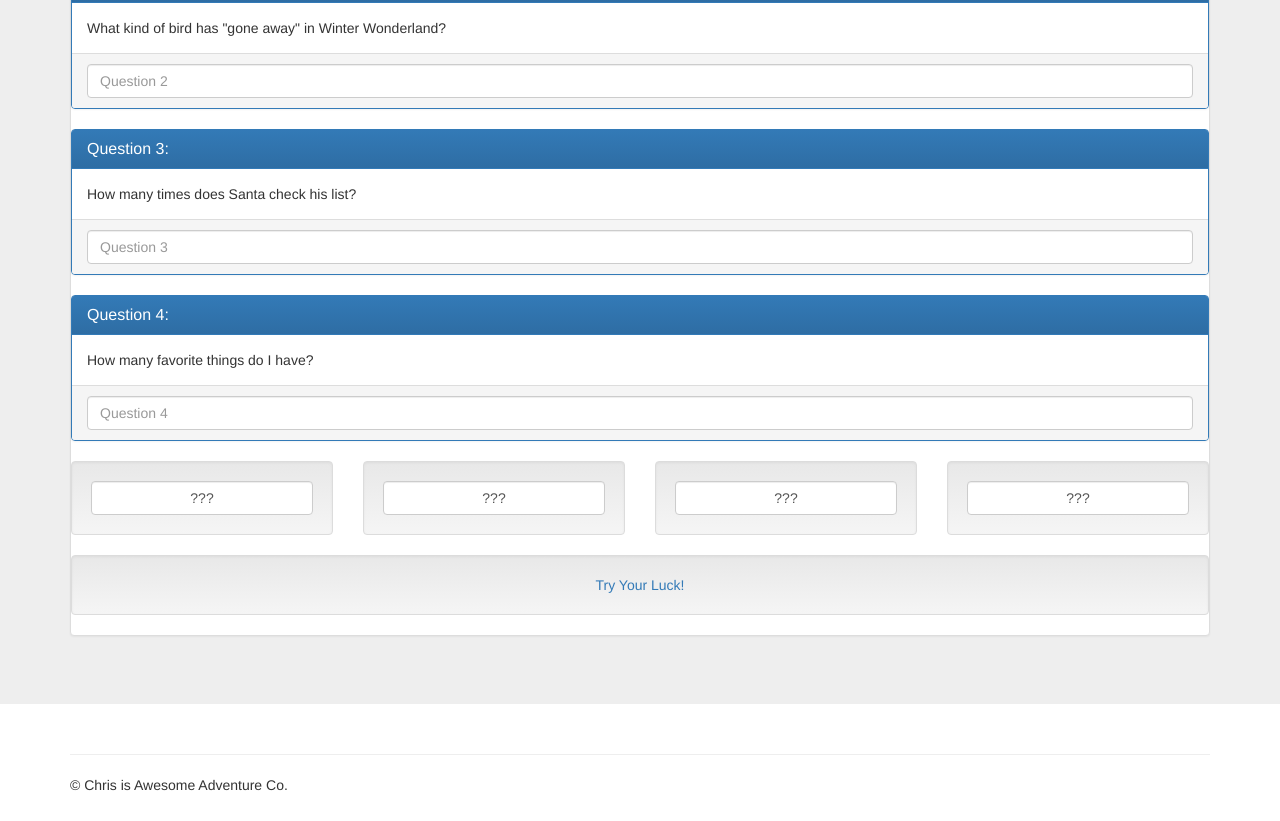
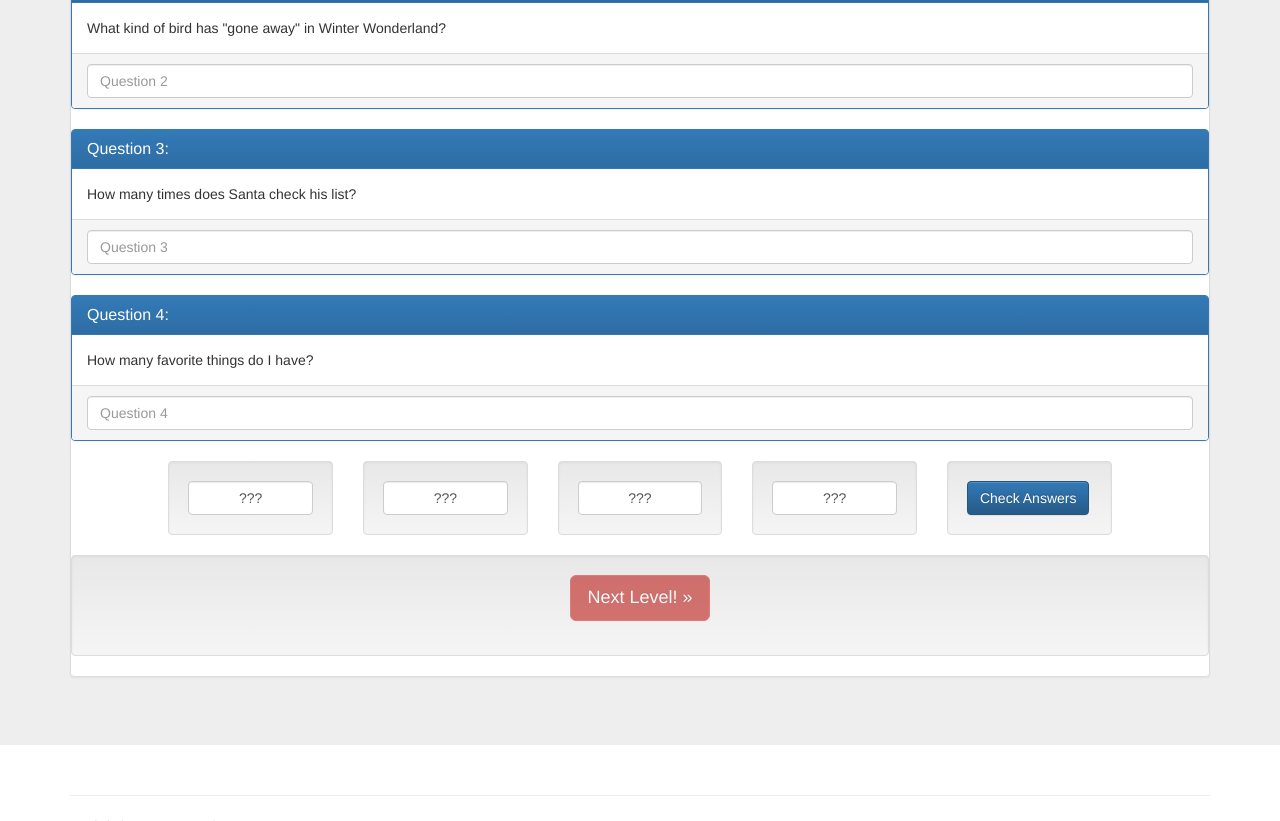
Before and after one commit to cmartin616/momsXmas, a plain HTML site: page xmastrivia.html in a window 1280 px wide. Shown: the part 400-1221 px from the top of the page. Drawn offline with nearby package versions, Linux system fonts and the light colour scheme.

Commit message:
validation

```diff
--- a/xmastrivia.html
+++ b/xmastrivia.html
@@ -19,6 +19,8 @@
 </style>
 <link rel="stylesheet" href="css/bootstrap-theme.min.css">
 <link rel="stylesheet" href="css/main.css">
+
+<script src="lib/underscore-min.js"</script>
 
 <script src="js/vendor/modernizr-2.8.3-respond-1.4.2.min.js"></script>
 </head>
@@ -95,33 +97,39 @@
             </div>
 
             <div class="row">
-                <div class="col-md-3">
+                <div class="col-md-2 col-md-offset-1">
                     <div class="well">
                         <input type="text" class="form-control text-center answer" id="question1answer" placeholder="???" value="???" disabled>
-
+                        <input type="text" class="form-control text-center validate" id="question1validate" value="78" disabled>
                     </div>
                 </div>
-                <div class="col-md-3">
+                <div class="col-md-2">
                     <div class="well">
                         <input type="text" class="form-control text-center answer " id="question2answer" placeholder="???" value="???" disabled>
-
+                        <input type="text" class="form-control text-center validate" id="question2validate" value="bluebird" disabled>
                     </div>
                 </div>
-                <div class="col-md-3">
+                <div class="col-md-2">
                     <div class="well">
                         <input type="text" class="form-control text-center answer" id="question3answer" placeholder="???" value="???" disabled>
-
+                        <input type="text" class="form-control text-center validate" id="question3validate" value="2" disabled>
                     </div>
                 </div>
-                <div class="col-md-3">
+                <div class="col-md-2">
                     <div class="well">
                         <input type="text" class="form-control text-center answer" id="question4answer" placeholder="???" value="???" disabled>
+                        <input type="text" class="form-control text-center validate" id="question4validate" value="14" disabled>
+                    </div>
+                </div>
+                <div class="col-md-2">
+                    <div class="well">
+                        <button type="button" class="btn btn-primary" id="validateButton">Check Answers</button>
                     </div>
                 </div>
             </div>
 
             <div class="well text-center">
-                <a href="http://www.google.com" target="_blank" id="answerLink">Try Your Luck!</a>
+                <p><a class="btn btn-danger btn-lg" href="fail.html" target="_blank" id="answerLink" role="button" disabled>Next Level! &raquo;</a></p>
             </div>
         </div>
     </div>
```
